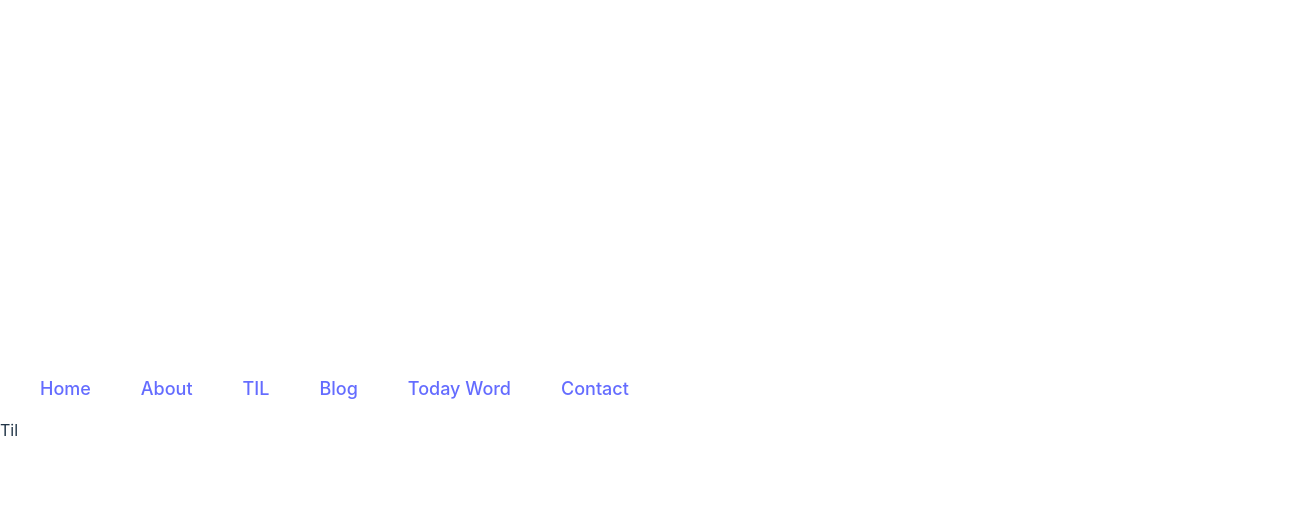
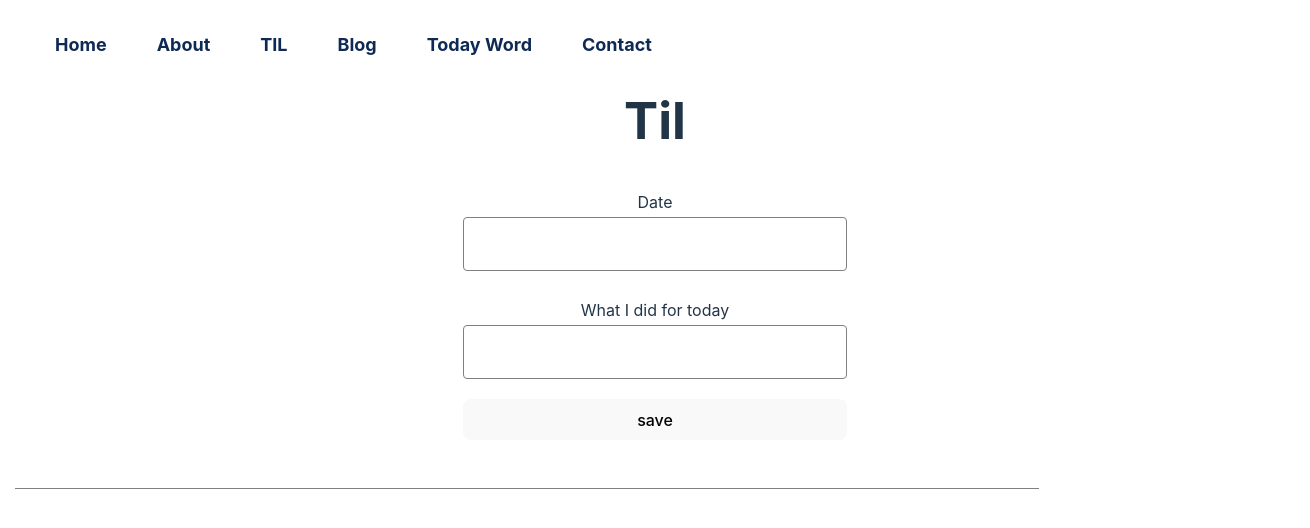
Before and after one commit to lenayoo/LENABlog, a React (Vite) app: page /TIL in a window 1280 px wide. Shown: the top 528 px of the page, 1310 px wide, since content can reach past the window. Built offline with nearby package versions, Linux system fonts and the light colour scheme.

Commit message:
add style for til

```diff
--- a/src/App.css
+++ b/src/App.css
@@ -1,7 +1,7 @@
 .body {
   position: relative;
-  background-color: #1b6b93;
-  color: #001c30;
+  background-color: #068fff;
+  color: #090580;
   width: 100vw;
   height: 100vh;
   margin: 0 !important;
@@ -12,6 +12,7 @@
   display: flex;
   justify-content: space-between;
   padding: 0 20px;
+  color: #eeeeee;
 }
 
 ul {
@@ -25,6 +26,11 @@ li {
   cursor: pointer;
   font-size: large;
   font-weight: 600;
+}
+
+.header__li-text {
+  color: #0e2954;
+  font-weight: bold;
 }
 
 .header__li:hover {
--- a/src/NavBar.jsx
+++ b/src/NavBar.jsx
@@ -6,22 +6,34 @@ function NavBar() {
     <>
       <ul className="header__nav">
         <li className="header__li">
-          <Link to="/">Home</Link>
+          <Link to="/" className="header__li-text">
+            Home
+          </Link>
         </li>
         <li className="header__li">
-          <Link to="/about">About</Link>
+          <Link to="/about" className="header__li-text">
+            About
+          </Link>
         </li>
         <li className="header__li">
-          <Link to="/til">TIL</Link>
+          <Link to="/til" className="header__li-text">
+            TIL
+          </Link>
         </li>
         <li className="header__li">
-          <Link to="/blog">Blog</Link>
+          <Link to="/blog" className="header__li-text">
+            Blog
+          </Link>
         </li>
         <li className="header__li">
-          <Link to="/todayWord">Today Word</Link>
+          <Link to="/todayWord" className="header__li-text">
+            Today Word
+          </Link>
         </li>
         <li className="header__li">
-          <Link to="/contact">Contact</Link>
+          <Link to="/contact" className="header__li-text">
+            Contact
+          </Link>
         </li>
       </ul>
     </>
--- a/src/pages/About.jsx
+++ b/src/pages/About.jsx
@@ -1,9 +1,12 @@
 import NavBar from '../NavBar'
+import './style.css'
 
 function About() {
   return (
-    <div>
-      <NavBar />
+    <div className="page-body">
+      <div className="page-header">
+        <NavBar />
+      </div>
       <h1>About</h1>
       <p>About programmer Lena</p>
     </div>
--- a/src/pages/Blog.jsx
+++ b/src/pages/Blog.jsx
@@ -1,11 +1,14 @@
 import NavBar from '../NavBar'
+import './style.css'
 
 function Blog() {
   return (
-    <>
-      <NavBar />
-      <div>Blog</div>
-    </>
+    <div className="page-body">
+      <div className="page-header">
+        <NavBar />
+      </div>
+      <h1>Blog</h1>
+    </div>
   )
 }
 
--- a/src/pages/Contact.jsx
+++ b/src/pages/Contact.jsx
@@ -1,11 +1,14 @@
 import NavBar from '../NavBar'
+import './style.css'
 
 function Contact() {
   return (
-    <>
-      <NavBar />
-      <div>Contact</div>
-    </>
+    <div className="page-body">
+      <div className="page-header">
+        <NavBar />
+      </div>
+      <h1>Contact</h1>
+    </div>
   )
 }
 
--- a/src/pages/Til.jsx
+++ b/src/pages/Til.jsx
@@ -1,11 +1,22 @@
 import NavBar from '../NavBar'
+import './style.css'
 
 function TiL() {
   return (
-    <>
-      <NavBar />
-      <div>Til</div>
-    </>
+    <div className="page-body">
+      <div className="page-header">
+        <NavBar />
+      </div>
+      <h1>Til</h1>
+      <form className="til-form">
+        <label className="til-label">Date</label>
+        <input className="til-input" />
+        <label className="til-label">What I did for today</label>
+        <input className="til-input" />
+        <button type="submit">save</button>
+      </form>
+      <div className="underline"></div>
+    </div>
   )
 }
 
--- a/src/pages/TodayWord.jsx
+++ b/src/pages/TodayWord.jsx
@@ -1,11 +1,14 @@
 import NavBar from '../NavBar'
+import './style.css'
 
 function TodayWord() {
   return (
-    <>
-      <NavBar />
-      <div>TodayWord</div>
-    </>
+    <div className="page-body">
+      <div className="page-header">
+        <NavBar />
+      </div>
+      <h1>TodayWord</h1>
+    </div>
   )
 }
 
--- /dev/null
+++ b/src/pages/style.css
@@ -0,0 +1,35 @@
+.page-body {
+  width: 100vw;
+  height: 100vh;
+  padding: 15px;
+  text-align: center;
+}
+
+/* TIL */
+.til-form {
+  display: flex;
+  flex-direction: column;
+  width: 30%;
+  margin: 0 auto;
+}
+
+.til-label {
+  margin-top: 7px;
+  margin-bottom: 3px;
+}
+
+.til-input {
+  margin-bottom: 20px;
+  border-radius: 4px;
+  height: 50px;
+  border: 0.5px solid gray;
+}
+
+.underline {
+  width: 80%;
+  height: 1px;
+  background-color: gray;
+  margin-top: 3rem;
+  margin-left: 0;
+  margin-right: 0;
+}
```
